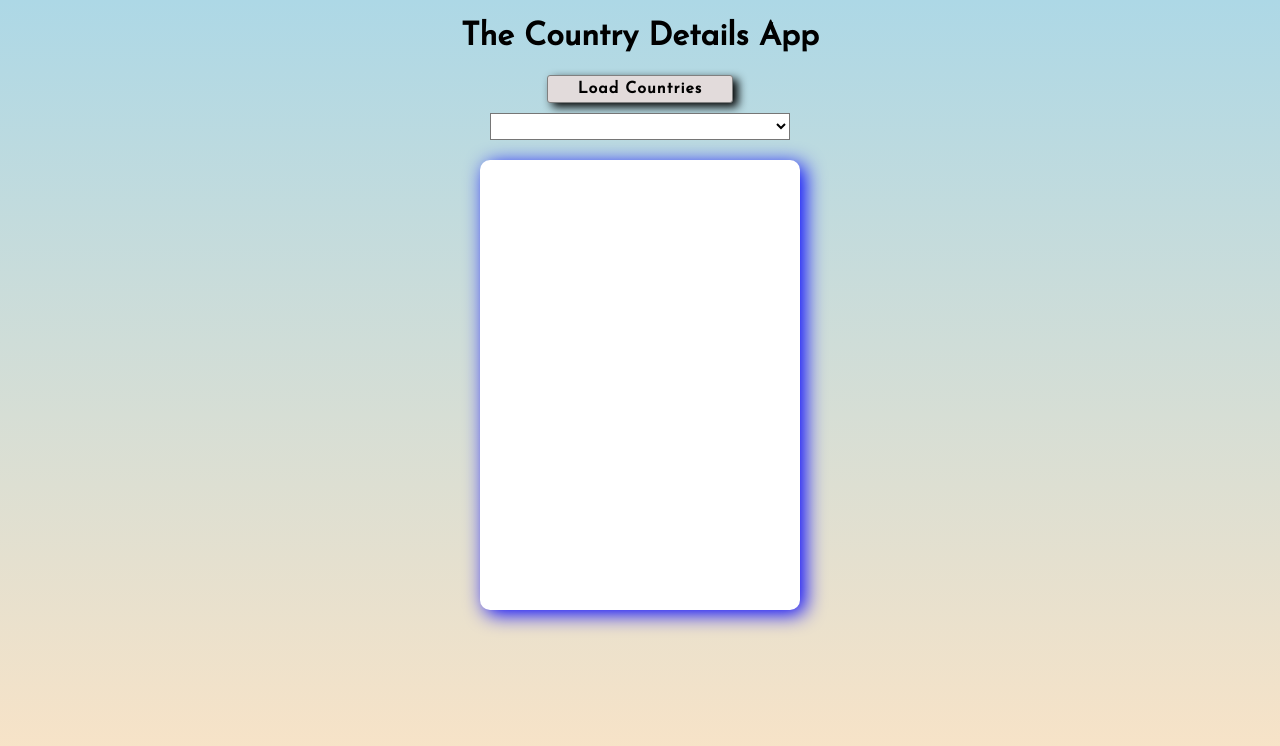
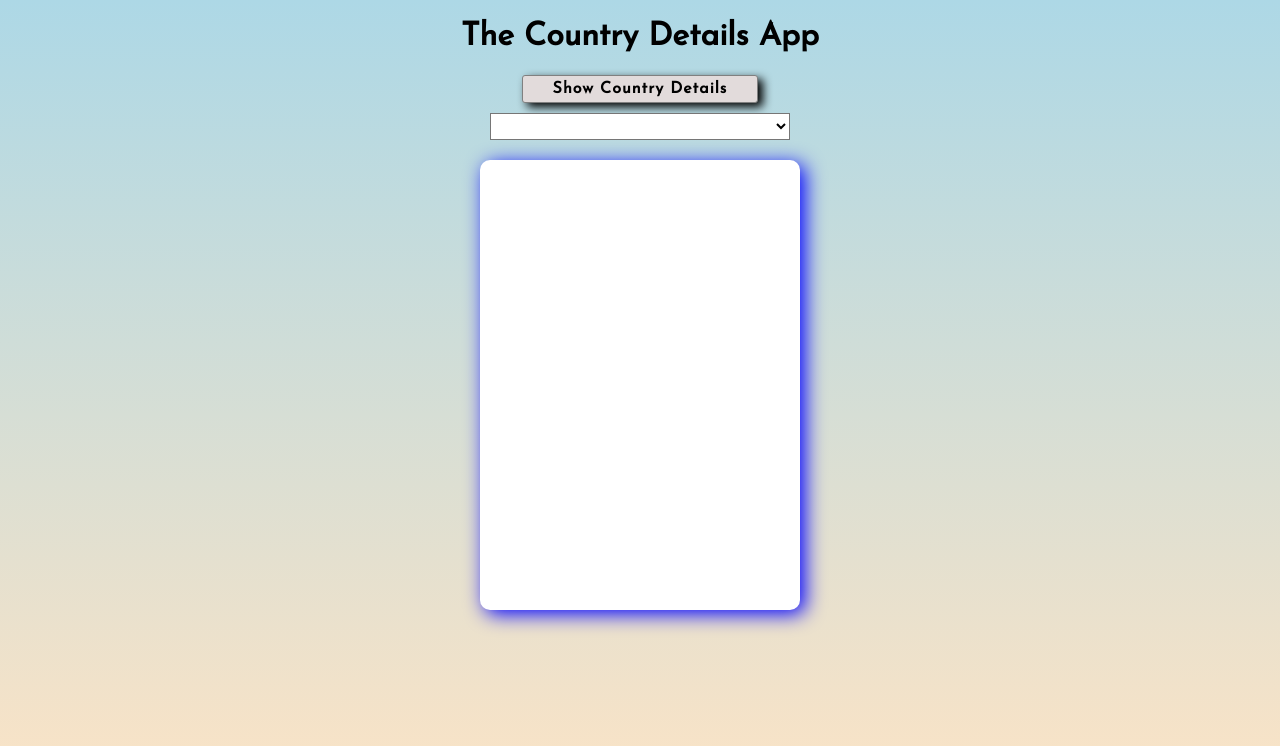
Before and after one commit to sandeepgour-github/Country-details, a plain HTML site: page index.html in a window 1280 px wide. Drawn offline with Linux system fonts and the light colour scheme; no server answers.

Commit message:
Update index.html

```diff
--- a/index.html
+++ b/index.html
@@ -6,7 +6,7 @@
   </head>
   <body>
     <h1>The Country Details App</h1>
-    <input type="button" value="Load Countries" />
+    <input type="button" value="Show Country Details" />
     <br />
     <select id="countryList"></select>
     <span></span>
```
